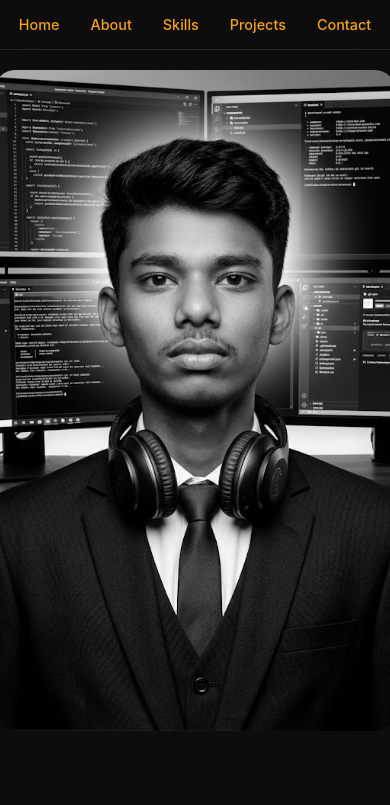
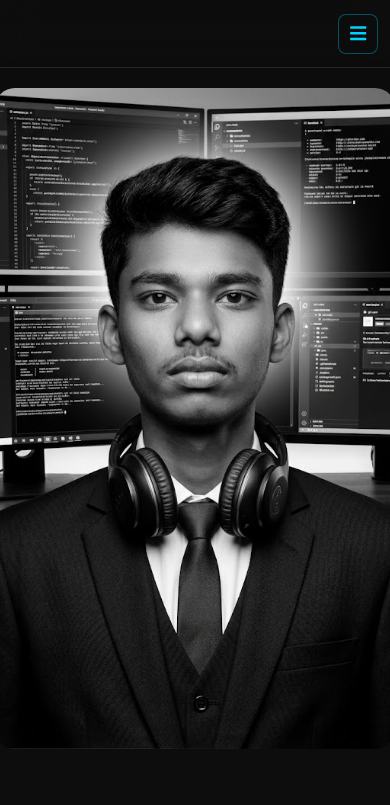
Before and after one commit to rudra201357/Portfolio, a React (Create React App) app: page / in a window 390 px wide. Shown: the top 805 px of the page. Built offline with nearby package versions, Linux system fonts and the light colour scheme.

Commit message:
Projects Updated

```diff
--- a/src/components/Navbar/Navbar.css
+++ b/src/components/Navbar/Navbar.css
@@ -11,6 +11,7 @@
   padding: 15px 40px;
   backdrop-filter: blur(15px);
   border-bottom: 1px solid rgba(255, 255, 255, 0.1);
+  box-sizing: border-box;
 }
 
 /* ===== NAME (LEFT FIXED) ===== */
@@ -47,6 +48,25 @@
   list-style: none;
   margin: 0;
   padding: 0;
+}
+
+.nav-toggle {
+  display: none;
+  align-items: center;
+  justify-content: center;
+  width: 42px;
+  height: 42px;
+  border: 1px solid rgba(0, 210, 255, 0.35);
+  border-radius: 8px;
+  background: rgba(13, 13, 13, 0.65);
+  color: #00d2ff;
+  cursor: pointer;
+  font-size: 1.15rem;
+}
+
+.nav-toggle:focus-visible {
+  outline: 2px solid #00d2ff;
+  outline-offset: 3px;
 }
 
 /* ===== MENU ITEMS ===== */
@@ -94,20 +114,85 @@ a {
 /* ===== MOBILE ===== */
 @media (max-width: 768px) {
   .nav {
-    padding: 10px 20px;
+    justify-content: space-between;
+    min-height: 68px;
+    padding: 10px 16px;
   }
 
   .nav-name {
-    left: 20px;
-    font-size: 1.2rem;
+    position: static;
+    max-width: calc(100% - 58px);
+    margin: 0;
+    font-size: 1.1rem;
+    line-height: 1.15;
+    pointer-events: none;
+  }
+
+  #role {
+    font-size: 0.72rem;
+  }
+
+  .nav-toggle {
+    display: inline-flex;
+    flex: 0 0 auto;
   }
 
   .nav ul {
-    gap: 15px;
+    position: absolute;
+    top: 100%;
+    left: 0;
+    right: 0;
+    display: grid;
+    gap: 0;
+    width: 100%;
+    max-height: 0;
+    overflow: hidden;
+    background: rgba(13, 13, 13, 0.96);
+    border-bottom: 1px solid rgba(255, 255, 255, 0.1);
+    box-shadow: 0 18px 35px rgba(0, 0, 0, 0.35);
+    transition: max-height 0.3s ease;
+  }
+
+  .nav ul.open {
+    max-height: 320px;
   }
 
   .nav li {
-    font-size: 0.9rem;
-    padding: 6px 8px;
+    width: 100%;
+    padding: 0;
+    font-size: 1rem;
+  }
+
+  .nav li a {
+    display: block;
+    padding: 14px 20px;
+  }
+
+  .nav li:hover {
+    transform: none;
+  }
+
+  .nav li::after {
+    left: 20px;
+    width: 0;
+  }
+
+  .nav li:hover::after {
+    width: calc(100% - 40px);
   }
 }
+
+@media (max-width: 420px) {
+  .nav {
+    padding-inline: 12px;
+  }
+
+  .nav-name {
+    font-size: 1rem;
+  }
+
+  .nav-toggle {
+    width: 40px;
+    height: 40px;
+  }
+}
--- a/src/components/Navbar/Navbar.js
+++ b/src/components/Navbar/Navbar.js
@@ -1,12 +1,16 @@
 import { useEffect, useState } from "react";
+import { FaBars, FaTimes } from "react-icons/fa";
 import "./Navbar.css";
 
 function Navbar() {
   const [showName, setShowName] = useState(false);
+  const [menuOpen, setMenuOpen] = useState(false);
 
   useEffect(() => {
     const handleScroll = () => {
       const homeSection = document.getElementById("home");
+      if (!homeSection) return;
+
       const rect = homeSection.getBoundingClientRect();
 
       // If Home section is visible → hide name
@@ -18,23 +22,36 @@ function Navbar() {
     };
 
     window.addEventListener("scroll", handleScroll);
+    handleScroll();
 
     return () => window.removeEventListener("scroll", handleScroll);
   }, []);
 
+  const closeMenu = () => setMenuOpen(false);
+
   return (
     <div className="nav">
-     <p className={`nav-name ${showName ? "show" : "hide"}`}>
-  Rudradeb Pal <br />
- <span id="role">SW Developer</span>
-</p>
+      <p className={`nav-name ${showName ? "show" : "hide"}`}>
+        Rudradeb Pal <br />
+        <span id="role">SW Developer</span>
+      </p>
 
-      <ul>
-        <li><a href="#home">Home</a></li>
-        <li><a href="#about">About</a></li>
-        <li><a href="#skills">Skills</a></li>
-        <li><a href="#projects">Projects</a></li>
-        <li><a href="#contact">Contact</a></li>
+      <button
+        className="nav-toggle"
+        type="button"
+        aria-label={menuOpen ? "Close navigation menu" : "Open navigation menu"}
+        aria-expanded={menuOpen}
+        onClick={() => setMenuOpen((open) => !open)}
+      >
+        {menuOpen ? <FaTimes /> : <FaBars />}
+      </button>
+
+      <ul className={menuOpen ? "open" : ""}>
+        <li><a href="#home" onClick={closeMenu}>Home</a></li>
+        <li><a href="#about" onClick={closeMenu}>About</a></li>
+        <li><a href="#skills" onClick={closeMenu}>Skills</a></li>
+        <li><a href="#projects" onClick={closeMenu}>Projects</a></li>
+        <li><a href="#contact" onClick={closeMenu}>Contact</a></li>
       </ul>
     </div>
   );
--- a/src/components/projects/projects.css
+++ b/src/components/projects/projects.css
@@ -1,26 +1,36 @@
 .projects {
-  padding: 60px;
+  width: 100%;
+  padding: 80px clamp(24px, 4vw, 60px);
   color: white;
+  box-sizing: border-box;
 }
 
 .projects h2 {
- font-size: 3rem;
+  font-size: 3rem;
   margin-bottom: 50px;
-text-align: center;
+  text-align: center;
   color: #f6a119;
 }
 
 .project-container {
-  display: flex;
-  gap: 20px;
-  flex-wrap: wrap;
+  display: grid;
+  grid-template-columns: repeat(3, minmax(0, 1fr));
+  justify-content: center;
+  gap: 24px;
+  max-width: 1280px;
+  margin: 0 auto;
 }
 
 .project-card {
   background: #1a1a1a;
   padding: 20px;
-  border-radius: 10px;
-  width: 320px;
+  border: 1px solid rgba(255, 255, 255, 0.08);
+  border-radius: 8px;
+  width: 100%;
+  min-height: 230px;
+  box-sizing: border-box;
+  display: flex;
+  flex-direction: column;
   transition: 0.3s;
 }
 
@@ -30,29 +40,258 @@ text-align: center;
 
 .project-card h3 {
   color: orange;
+  margin-top: 0;
+}
+
+.project-card p {
+  line-height: 1.5;
 }
 
 .project-card .tech {
   font-size: 14px;
   color: gray;
+  margin-top: auto;
 }
 
-.project-card a {
+.project-actions {
+  display: flex;
+  align-items: center;
+  flex-wrap: wrap;
+  gap: 10px 16px;
+  margin-top: 10px;
+}
+
+.project-card a,
+.project-card button {
   display: inline-block;
-  margin-top: 10px;
   color: orange;
   text-decoration: none;
 }
+
+.project-card button {
+  border: 1px solid rgba(246, 161, 25, 0.45);
+  border-radius: 8px;
+  background: rgba(246, 161, 25, 0.08);
+  padding: 8px 14px;
+  cursor: pointer;
+  font: inherit;
+}
+
+.project-card button:hover {
+  background: orange;
+  color: #111;
+}
+
 .live-demo {
-  margin-left: 20px;
   cursor: grab;
-   background: rgba(18, 176, 81, 0.1);
+  background: rgba(18, 176, 81, 0.1);
   border: 1px solid rgba(58, 123, 213, 0.3);
   padding: 5px 10px;
-  border-radius: 50px;
+  border-radius: 8px;
 
 }
 .live-demo:hover {
-background: #3a7bd5;
+  background: #3a7bd5;
   color: white;
 }
+
+.project-modal {
+  position: fixed;
+  inset: 0;
+  z-index: 2000;
+  display: flex;
+  align-items: center;
+  justify-content: center;
+  padding: 24px;
+}
+
+.project-modal-backdrop {
+  position: absolute;
+  inset: 0;
+  background: rgba(0, 0, 0, 0.72);
+  backdrop-filter: blur(8px);
+}
+
+.project-modal-content {
+  position: relative;
+  z-index: 1;
+  width: min(920px, 100%);
+  max-height: calc(100vh - 48px);
+  overflow: auto;
+  background: #151515;
+  border: 1px solid rgba(255, 255, 255, 0.12);
+  border-radius: 8px;
+  box-shadow: 0 25px 70px rgba(0, 0, 0, 0.55);
+}
+
+.project-modal-close {
+  position: absolute;
+  top: 14px;
+  right: 14px;
+  z-index: 2;
+  width: 38px;
+  height: 38px;
+  border: 1px solid rgba(255, 255, 255, 0.18);
+  border-radius: 8px;
+  background: rgba(0, 0, 0, 0.55);
+  color: white;
+  cursor: pointer;
+  font-weight: 700;
+}
+
+.project-preview-image {
+  display: block;
+  width: 100%;
+  aspect-ratio: 16 / 9;
+  object-fit: cover;
+  border-bottom: 1px solid rgba(255, 255, 255, 0.1);
+}
+
+.project-modal-details {
+  padding: 24px;
+}
+
+.project-modal-details h3 {
+  margin: 0 0 10px;
+  color: orange;
+  font-size: 1.7rem;
+}
+
+.project-modal-details p {
+  line-height: 1.6;
+}
+
+.project-modal-details .tech {
+  color: gray;
+}
+
+.modal-actions {
+  display: flex;
+  flex-wrap: wrap;
+  gap: 12px;
+  margin-top: 18px;
+}
+
+.modal-actions a,
+.modal-actions span {
+  display: inline-flex;
+  align-items: center;
+  justify-content: center;
+  min-height: 42px;
+  padding: 0 16px;
+  border-radius: 8px;
+  text-decoration: none;
+  box-sizing: border-box;
+}
+
+.modal-actions a:first-child {
+  background: rgba(246, 161, 25, 0.12);
+  border: 1px solid rgba(246, 161, 25, 0.45);
+  color: orange;
+}
+
+.modal-actions a:first-child:hover {
+  background: orange;
+  color: #111;
+}
+
+.modal-actions .disabled {
+  cursor: not-allowed;
+  opacity: 0.45;
+}
+
+@media (max-width: 1024px) {
+  .project-container {
+    grid-template-columns: repeat(2, minmax(0, 1fr));
+  }
+}
+
+@media (max-width: 768px) {
+  .projects {
+    padding: 60px 20px;
+  }
+
+  .projects h2 {
+    font-size: 2.3rem;
+    margin-bottom: 32px;
+  }
+
+  .project-container {
+    grid-template-columns: minmax(0, 1fr);
+    gap: 18px;
+  }
+
+  .project-card {
+    min-height: auto;
+  }
+
+  .project-modal {
+    align-items: flex-start;
+    padding: 18px;
+  }
+
+  .project-modal-content {
+    max-height: calc(100vh - 36px);
+  }
+
+  .project-modal-details {
+    padding: 20px;
+  }
+
+  .project-modal-details h3 {
+    font-size: 1.4rem;
+  }
+}
+
+@media (max-width: 420px) {
+  .projects {
+    padding: 50px 14px;
+  }
+
+  .projects h2 {
+    font-size: 2rem;
+  }
+
+  .project-card {
+    padding: 16px;
+  }
+
+  .project-actions {
+    align-items: stretch;
+    flex-direction: column;
+  }
+
+  .project-card a,
+  .project-card button {
+    width: 100%;
+  }
+
+  .live-demo {
+    box-sizing: border-box;
+    text-align: center;
+  }
+
+  .project-modal {
+    padding: 10px;
+  }
+
+  .project-modal-content {
+    max-height: calc(100vh - 20px);
+  }
+
+  .project-modal-close {
+    top: 10px;
+    right: 10px;
+    width: 34px;
+    height: 34px;
+  }
+
+  .modal-actions {
+    flex-direction: column;
+  }
+
+  .modal-actions a,
+  .modal-actions span {
+    width: 100%;
+  }
+}
--- a/src/components/projects/projects.js
+++ b/src/components/projects/projects.js
@@ -54,7 +54,7 @@ function Projects() {
       title: "Proff Rudii",
       desc: "A personal AI assistant that can give answer what you ask.",
       tech: "ESP32, Xiaozhi AI",
-      github: "#",
+      github: "https://github.com/rudra201357/proff_rudii.git",
       link: ""
     },
     {
@@ -92,6 +92,7 @@ function Projects() {
             <p>{proj.desc}</p>
             <p className="tech">{proj.tech}</p>
 
+            <div className="project-actions">
               <a href={proj.github} target="_blank" rel="noreferrer">
                 View Code
               </a>
@@ -102,6 +103,7 @@ function Projects() {
                 </a>
               )}
             </div>
+          </div>
         ))}
       </div>
     </div>
```
Lines whose indentation alone changed are shown as unchanged.
